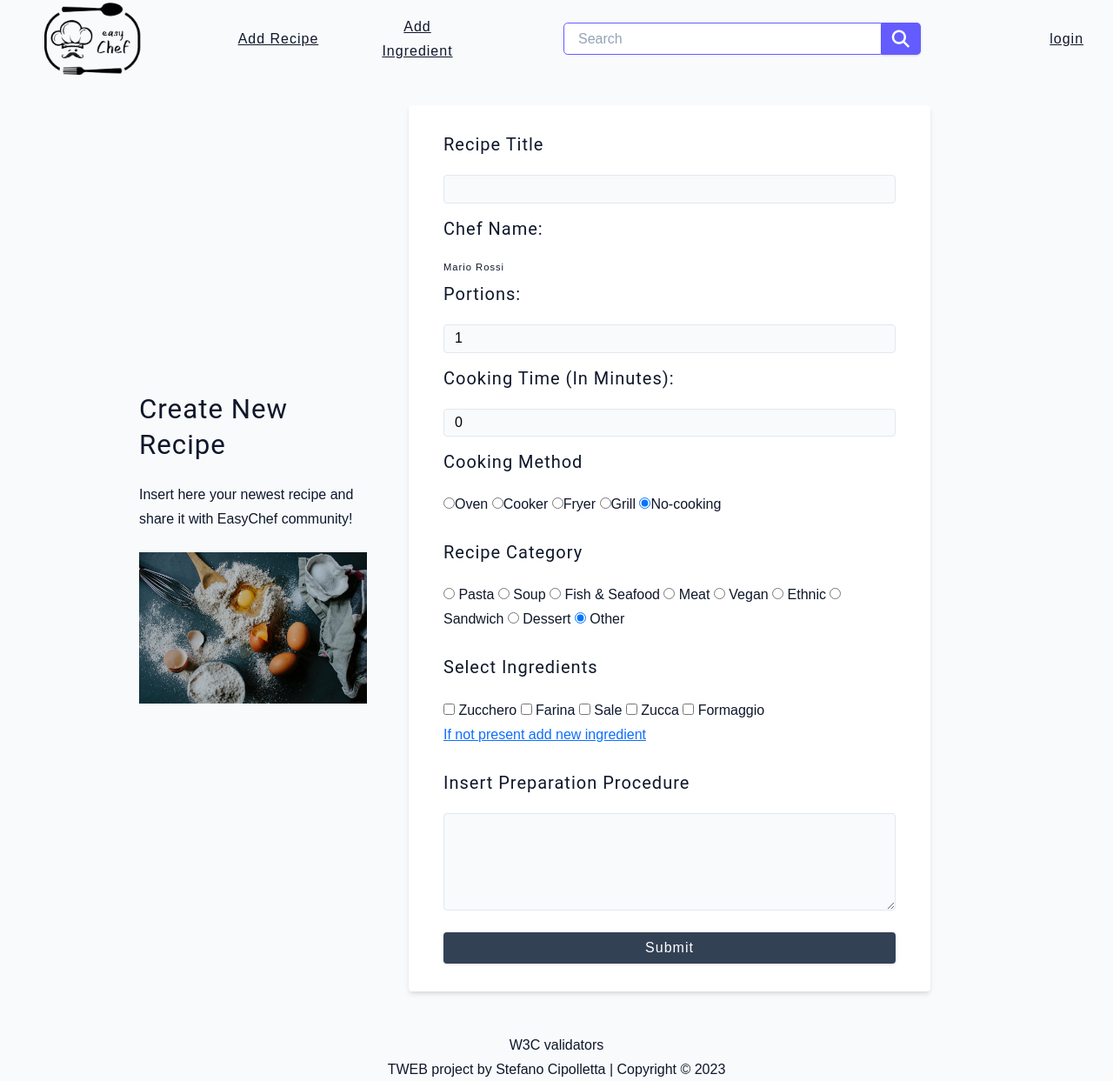
After one commit to cipst/EasyChef, a PHP site: page /add_recipe.php in a window 1280 px wide. The commit adds this page. Shown: the whole page at 87% size. Run offline with PHP 8.4, Linux system fonts and the light colour scheme.

Commit message:
add_recipe page + setting up getAll api

```diff
--- /dev/null
+++ b/progetto_finale/add_recipe.php
@@ -0,0 +1,84 @@
+<?php
+include_once("php/top.php");
+include_once("php/common.php");
+
+
+
+?>
+
+<section class="contact-container">
+    <article class="contact-info">
+        <h3>Create New Recipe</h3>
+        <p>
+            Insert here your newest recipe and share it with EasyChef community!
+        </p>
+        <img src="./images/main.jpeg" alt="RecipeImage" class="img about-img" />
+    </article>
+    <article>
+        <form class="form contact-form">
+            <div class="form-row">
+                <h5>Recipe Title</h5>
+                <input type="text" name="name" id="title" class="form-input" />
+            </div>
+            <div>
+                <h5>Chef Name:</h5>
+                <label html="chefName" id="chefName" class="form-label text">Mario
+                    Rossi</label><!-- TODO: prendere il nome dell'utente-->
+            </div>
+            <div class="form-row">
+                <h5>Portions:</h5>
+                <input type="number" value="1" min="1" name="portions" id="portions" class="form-input" />
+            </div>
+            <div class="form-row">
+                <h5>Cooking Time (in minutes):</h5>
+                <input type="number" value="0" min="0" name="portions" id="cookingTime" class="form-input" />
+            </div>
+            <div>
+                <h5>Cooking Method</h5>
+                <input type="radio" id="cookingMethod1" name="cookingMethod" value="cookingMethod"><label> Oven</label>
+                <input type="radio" id="cookingMethod2" name="cookingMethod" value="cookingMethod"><label>
+                    Cooker</label>
+                <input type="radio" id="cookingMethod3" name="cookingMethod" value="cookingMethod"><label> Fryer</label>
+                <input type="radio" id="cookingMethod4" name="cookingMethod" value="cookingMethod"><label> Grill</label>
+                <input type="radio" id="cookingMethod5" name="cookingMethod" value="cookingMethod"
+                    checked="checked"><label> No-cooking</label>
+            </div>
+            </br>
+            <div>
+                <h5>Recipe Category</h5>
+                <input type="radio" id="category1" name="category" value="category"> Pasta
+                <input type="radio" id="category2" name="category" value="category"> Soup
+                <input type="radio" id="category3" name="category" value="category"> Fish & Seafood
+                <input type="radio" id="category4" name="category" value="category"> Meat
+                <input type="radio" id="category5" name="category" value="category"> Vegan
+                <input type="radio" id="category6" name="category" value="category"> Ethnic
+                <input type="radio" id="category7" name="category" value="category"> Sandwich
+                <input type="radio" id="category8" name="category" value="category"> Dessert
+                <input type="radio" id="category9" name="category" value="category" checked="checked"> Other
+            </div>
+            </br>
+            <div>
+                <h5>Select Ingredients</h5> <!-- TODO: creare la lista facendo una get all degli ingredienti -->
+                <input type="checkbox" id="ingredient1" name="ingredient" value="ingredient"> Zucchero
+                <input type="checkbox" id="ingredient2" name="ingredient" value="ingredient"> Farina
+                <input type="checkbox" id="ingredient3" name="ingredient" value="ingredient"> Sale
+                <input type="checkbox" id="ingredient4" name="ingredient" value="ingredient"> Zucca
+                <input type="checkbox" id="ingredient5" name="ingredient" value="ingredient"> Formaggio
+                </br>
+                <a href="add-ingredient.html"> If not present add new ingredient </a>
+            </div>
+            </br>
+            <div class="form-row">
+                <h5>Insert Preparation Procedure</h5>
+                <textarea name="procedure" id="procedure" class="form-textarea"></textarea>
+            </div>
+            <button type="submit" class="btn btn-block">
+                submit
+            </button>
+        </form>
+    </article>
+</section>
+
+<?php
+include_once("html/bottom.html");
+?>
--- /dev/null
+++ b/progetto_finale/api/chefs/getAll.php
@@ -0,0 +1 @@
+<?php
--- /dev/null
+++ b/progetto_finale/api/cooking_methods/getAll.php
@@ -0,0 +1,10 @@
+<?php
+require_once("../../php/common.php");
+require_once("../../php/functions.php");
+
+if (!isset($_SERVER["REQUEST_METHOD"]) || $_SERVER["REQUEST_METHOD"] != "GET")
+    return response(300, "error", ["errors" => ["Invalid request method!"]]);
+
+// $test = getAllCookingMethods();
+$test = ["oven", "cooker", "fryer"];
+return response(200, "success", ["methods" => $test]);
--- /dev/null
+++ b/progetto_finale/api/ingredients/getAll.php
@@ -0,0 +1,10 @@
+<?php
+require_once("../../php/common.php");
+require_once("../../php/functions.php");
+
+if (!isset($_SERVER["REQUEST_METHOD"]) || $_SERVER["REQUEST_METHOD"] != "GET")
+    return response(300, "error", ["errors" => ["Invalid request method!"]]);
+
+// $test = getAllIngredients();
+$test = ["carota", "pomodoro", "patata"];
+return response(200, "success", ["ingredients" => $test]);
--- a/progetto_finale/html/bottom.html
+++ b/progetto_finale/html/bottom.html
@@ -13,6 +13,8 @@
 <script src="https://code.jquery.com/jquery-3.5.1.js"></script>
 
 <script type="module" src="js/index.js"></script>
+<script type="module" src="js/recipes.js"></script>
+<script type="module" src="js/cooking_methods.js"></script>
 <!-- <script type="module" src="auth/js/auth.js"></script> -->
 
 <!-- BOOTSTRAP JS -->
--- /dev/null
+++ b/progetto_finale/js/common.js
@@ -0,0 +1,41 @@
+import { ALERT_TYPE } from "./constants.js";
+import { Alert } from "./alert.js";
+
+export const makeRequest = ({ type = "POST" || "GET", url, data, onSuccess = handleSuccessResponse, onError = handleErrorResponse }) => {
+    $.ajax({
+        type: type,
+        url: url,
+        dataType: "json",
+        data: data,
+        success: onSuccess,
+        error: onError
+    });
+}
+
+const handleSuccessResponse = (response) => {
+    switch (response.status) {
+        case "redirect":
+            window.location.href = response.url;
+            break;
+
+        case "success":
+            console.log(response);
+            break;
+    }
+}
+
+const handleErrorResponse = (response) => {
+    console.log(response);
+    const { errors } = $.parseJSON(response.responseText);
+    let message = "";
+
+    if (errors.length > 1) {
+        errors.forEach(error => {
+            message += `<li>${error}</li>`;
+        });
+        message = `<ul>${message}</ul>`;
+    } else
+        message = errors[0];
+
+    new Alert(ALERT_TYPE.DANGER, "Error", `${message}`);
+}
--- /dev/null
+++ b/progetto_finale/js/cooking_methods.js
@@ -0,0 +1,13 @@
+import { makeRequest } from "./common.js";
+
+$(() => {
+    makeRequest({
+        type: "GET",
+        url: "./api/cooking_methods/getAll.php",
+        data: {},
+        onSuccess: (response) => {
+            for (const method of response.methods)
+                $(".tags-list").append(`<a href="recipes-by-cooking-method/${method.toLowerCase()}.php">${method}</a>`)
+        }
+    });
+});
--- a/progetto_finale/js/index.js
+++ b/progetto_finale/js/index.js
@@ -1,5 +1,6 @@
 import { Alert } from "./alert.js";
 import { ALERT_TYPE } from "./constants.js";
+import { makeRequest } from "./common.js";
 
 $(() => {
     $("footer #year").text(new Date().getFullYear());
@@ -26,9 +27,7 @@ $(() => {
     });
 
     // let alert = new Alert(ALERT_TYPE.ERROR, "Error", "This is an error message");
-    console.log("AIUTO!");
 
-    // if the page is at the top remove the box-shadow from the nav otherwise add it
     $(".content").on("scroll", () => {
         if ($(".content").scrollTop() > 0) {
             $("nav").css({ "box-shadow": "0px 2px 10px rgba(0, 0, 0, 0.3)" });
--- /dev/null
+++ b/progetto_finale/js/recipes.js
@@ -0,0 +1,13 @@
+import { makeRequest } from "./common.js";
+
+$(() => {
+    makeRequest({
+        type: "GET",
+        url: "./api/ingredients/getAll.php",
+        data: {},
+        onSuccess: (response) => {
+            for (const ingredient of response.ingredients)
+                $(".ingredients-list").append(`<a href="recipes-by-ingredient/${ingredient.toLowerCase()}.php">${ingredient}</a>`)
+        }
+    });
+});
--- /dev/null
+++ b/progetto_finale/php/common.php
@@ -0,0 +1,31 @@
+<?php
+function isPOSTValid(array $params)
+{
+    $msgs = [];
+    foreach ($params as $param) {
+        if (!isset($_POST[$param])) {
+            array_push($msgs, "$param is missing!");
+        } else if (empty($_POST[$param])) {
+            array_push($msgs, "$param must not be empty!");
+        }
+    }
+
+    return $msgs;
+}
+
+function response(int $code, string $status, $data = null)
+{
+    http_response_code($code);
+    $response = [
+        "status" => $status,
+    ];
+    $response = array_merge($response, $data);
+    return print(json_encode($response));
+}
+
+function DBconnection()
+{
+    $db = new PDO('easychef.db');
+    $db->setAttribute(PDO::ATTR_ERRMODE, PDO::ERRMODE_EXCEPTION);
+    return $db;
+}
--- /dev/null
+++ b/progetto_finale/php/functions.php
@@ -0,0 +1,26 @@
+<?php
+require_once("common.php");
+
+function getAllIngredients()
+{
+    $db = DBconnection();
+    $stmt = $db->prepare('SELECT * FROM ingredients');
+    $stmt->execute();
+    return $stmt->fetchAll();
+}
+
+function getAllCookingMethods()
+{
+    $db = DBconnection();
+    $stmt = $db->prepare('SELECT * FROM cooking_methods');
+    $stmt->execute();
+    return $stmt->fetchAll();
+}
+
+function getAllRecipes()
+{
+    $db = DBconnection();
+    $stmt = $db->prepare('SELECT * FROM recipes');
+    $stmt->execute();
+    return $stmt->fetchAll();
+}
--- /dev/null
+++ b/progetto_finale/style/button.css
@@ -0,0 +1,38 @@
+/*
+===============
+BUTTON
+===============
+*/
+.btn {
+    cursor: pointer;
+    color: var(--white);
+    background: var(--grey-700);
+    border: transparent;
+    border-radius: var(--borderRadius);
+    letter-spacing: var(--letterSpacing);
+    padding: 0.375rem 0.75rem;
+    box-shadow: var(--shadow-1);
+    transition: var(--transtion);
+    text-transform: capitalize;
+    display: inline-block;
+  }
+  .btn:hover {
+    background: var(--primary-700);
+    box-shadow: var(--shadow-3);
+  }
+  .btn-hipster {
+    color: var(--primary-500);
+    background: var(--primary-200);
+  }
+  .btn-hipster:hover {
+    color: var(--primary-200);
+    background: var(--primary-700);
+  }
+  .btn-block {
+    width: 100%;
+  }
+  .radio{
+   text-transform: capitalize;
+   padding: 0.375rem 0.75rem;
+   border: 1px solid var(--grey-200);
+  }
--- /dev/null
+++ b/progetto_finale/style/form.css
@@ -0,0 +1,46 @@
+/*
+===============
+FORM
+===============
+*/
+.form {
+    width: 90vw;
+    max-width: var(--fixed-width);
+    background: var(--white);
+    border-radius: var(--borderRadius);
+    box-shadow: var(--shadow-2);
+    padding: 2rem 2.5rem;
+    margin: 3rem auto;
+  }
+  .form-label {
+    display: block;
+    font-size: var(--smallText);
+    margin-bottom: 0.5rem;
+    text-transform: capitalize;
+    letter-spacing: var(--letterSpacing);
+  }
+  .form-input,
+  .form-textarea {
+    width: 100%;
+    padding: 0.375rem 0.75rem;
+    border-radius: var(--borderRadius);
+    background: var(--backgroundColor);
+    border: 1px solid var(--grey-200);
+  }
+
+  .form-row {
+    margin-bottom: 1rem;
+  }
+
+  .form-textarea {
+    height: 7rem;
+  }
+  ::placeholder {
+    font-family: inherit;
+    color: var(--grey-400);
+  }
+  .form-alert {
+    color: var(--red-dark);
+    letter-spacing: var(--letterSpacing);
+    text-transform: capitalize;
+  }
--- a/progetto_finale/style/index.css
+++ b/progetto_finale/style/index.css
@@ -2,6 +2,8 @@
 @import "alert.css";
 @import "navbar.css";
 @import "recipes.css";
+@import "form.css";
+@import "button.css";
 
 :root {
 
@@ -202,3 +204,24 @@ HERO
     color: var(--white);
     text-align: center;
 }
+
+/*
+===============
+Contact Page
+===============
+*/
+.contact-form {
+    width: 100%;
+    margin: 0;
+  }
+  .contact-container {
+    display: grid;
+    gap: 2rem 3rem;
+    padding-bottom: 3rem;
+  }
+  @media screen and (min-width: 992px) {
+    .contact-container {
+      grid-template-columns: 1fr 650px;
+      align-items: center;
+    }
+  }
--- a/progetto_finale/style/recipes.css
+++ b/progetto_finale/style/recipes.css
@@ -71,6 +71,12 @@ Recipes
 
 .recipe {
     display: block;
+    text-decoration: none;
+    transition: transform 0.3s ease;
+}
+
+.recipe:hover {
+    transform: scale(1.2);
 }
 
 .recipe-img {
```
Also changed, not shown: progetto_finale/api/recipes/getAll.php (added, +14 -0 lines), progetto_finale/index.php (+4 -16 lines).
